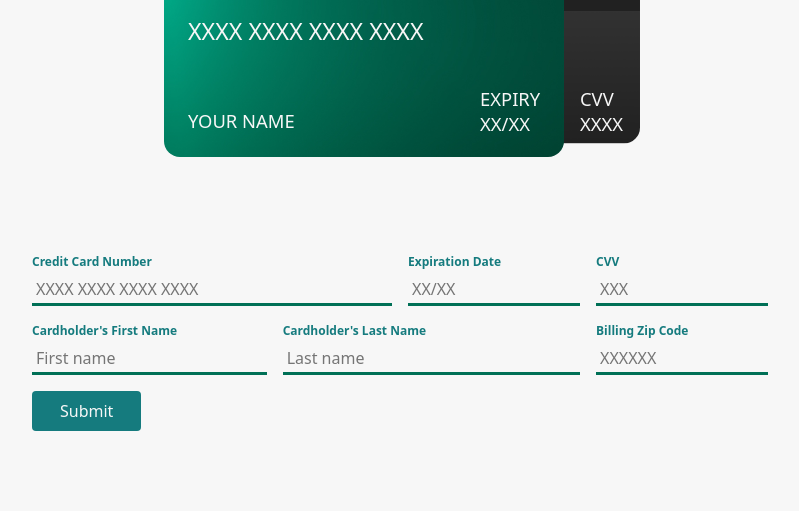
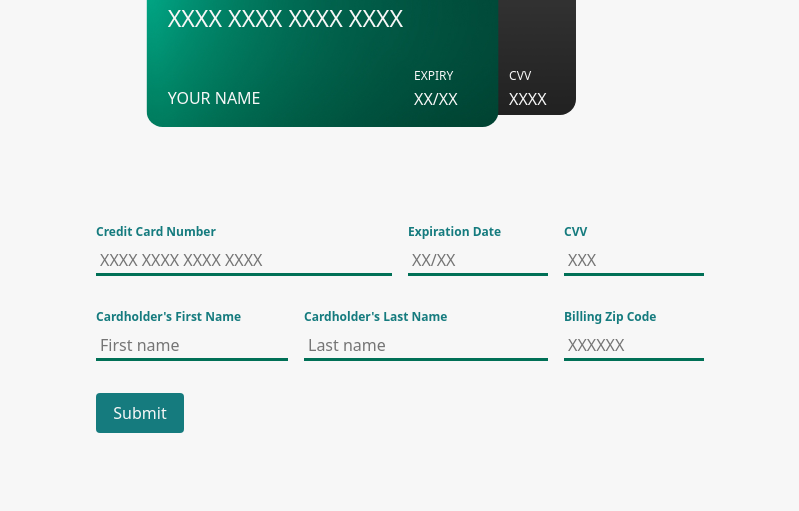
Before and after one commit to mcespo/kin, a plain HTML site: page index.html in a window 1280 px wide. Shown: the part 289-800 px from the top of the page, without its empty margins (240-1039 px from the left). Drawn offline with Linux system fonts and the light colour scheme.

Commit message:
tidy styles

```diff
--- a/index.html
+++ b/index.html
@@ -14,11 +14,11 @@
                 <p class="card-number-display" id="card_number_display">XXXX XXXX XXXX XXXX</p>
                 <p class="name-display" id="name_display">Your Name</p>
                 <div class="expiration-display">
-                    <p>Expiry</p>
+                    <p class="expiration-title">Expiry</p>
                     <p id="expiration_display">XX/XX</p>
                 </div>
                 <div class="verification-display">
-                    <p>CVV</p>
+                    <p class="verification-title">CVV</p>
                     <p id="verification_display">XXXX</p>
                 </div>
             </div>
--- a/styles.css
+++ b/styles.css
@@ -70,7 +70,7 @@ body {
 .container {
     display: grid;
     grid-auto-flow: row;
-    max-width: 48rem; /* 768px */
+    max-width: 40rem; /* 640px */
     margin: 0 auto;
     width: 100%;
     padding: 1rem;
@@ -89,7 +89,7 @@ body {
         display: grid;
         grid-auto-flow: row;
         grid-template-columns: 1fr 1fr;
-        row-gap: 1rem;
+        row-gap: 2rem;
         column-gap: 2rem;
 
         div {
@@ -176,22 +176,22 @@ body {
             }
             .credit-card-logo {
                 z-index: 3;
-                height: 2.25rem;
-                transform: translate(-350%, -215%);
+                height: 2rem;
+                transform: translate(-440%, -220%);
             }
             .card-front {
-                max-width: 25rem;
+                max-width: 22rem;
                 object-fit: cover;
                 z-index: 2;
                 border-radius: 1rem;
-                transform: translate(-9%, 0%);
+                transform: translate(-22%, 0%);
             }
             .card-back {
-                max-width: 25rem;
+                max-width: 22rem;
                 object-fit: cover;
                 z-index: 1;
                 border-radius: 1rem;
-                transform: translate(10%, -6%);
+                transform: translate(0%, -6%);
             }
 
             .card-display-area {
@@ -211,23 +211,31 @@ body {
 
                 .card-number-display {
                     font-size: 1.45rem;
-                    top: -28px;
-                    left: -3%;
+                    top: -25px;
+                    left: -16%;
                 }
                 .name-display {
-                    font-size: 1.15rem;
-                    top: 65px;
-                    left: -3%;
+                    font-size: 1rem;
+                    top: 60px;
+                    left: -16%;
                 }
                 .expiration-display {
-                    font-size: 1.15rem;
-                    top: 43px;
-                    left: 70%;
+                    font-size: 1rem;
+                    top: 38px;
+                    left: 54%;
+                    .expiration-title {
+                        font-size: 0.75rem;
+                        line-height: 1.4rem;
+                    }
                 }
                 .verification-display {
-                    font-size: 1.15rem;
-                    top: 43px;
-                    left: 95%;
+                    font-size: 1rem;
+                    top: 38px;
+                    left: 81%;
+                    .verification-title {
+                        font-size: 0.75rem;
+                        line-height: 1.4rem;
+                    }
                 }
             }
         }
```
